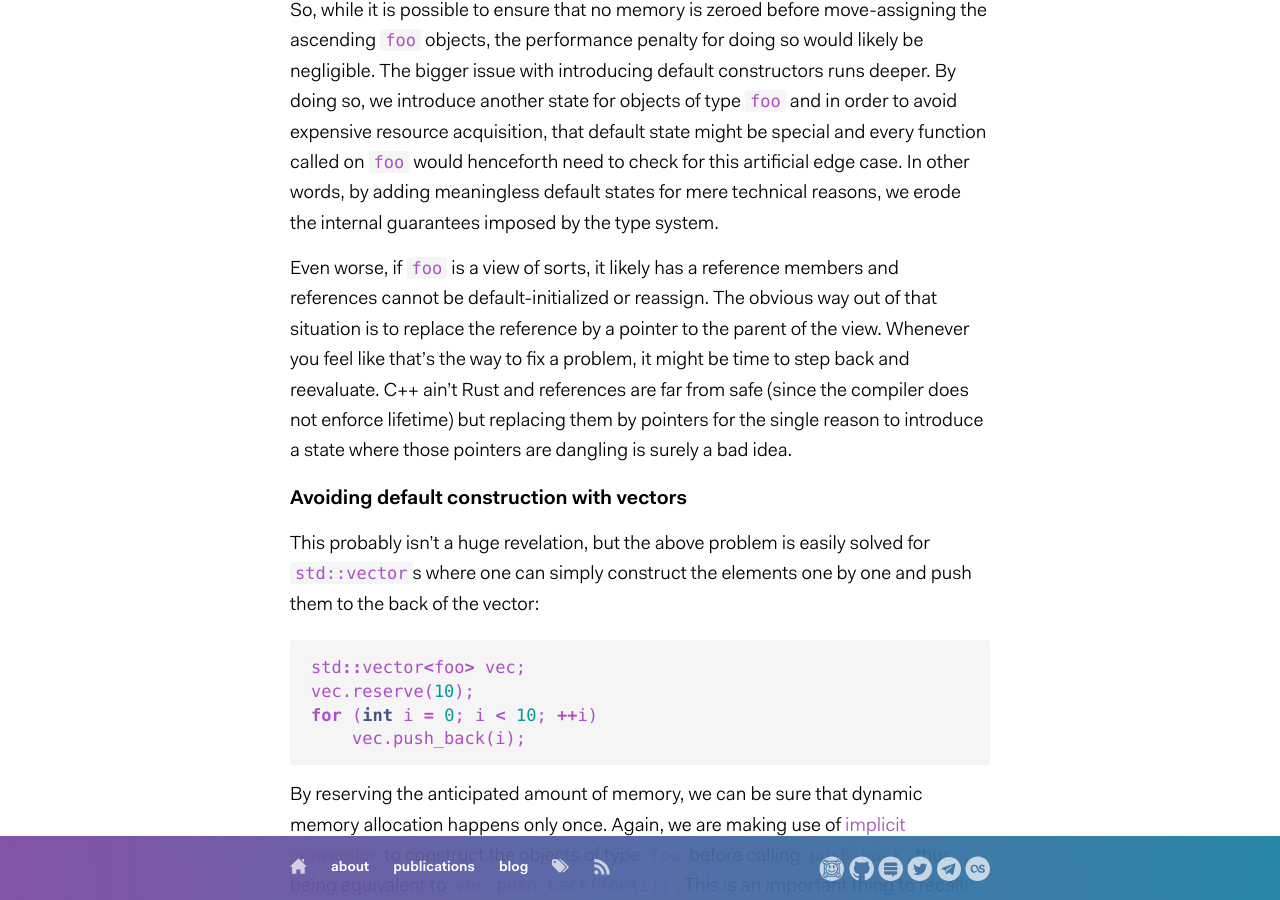
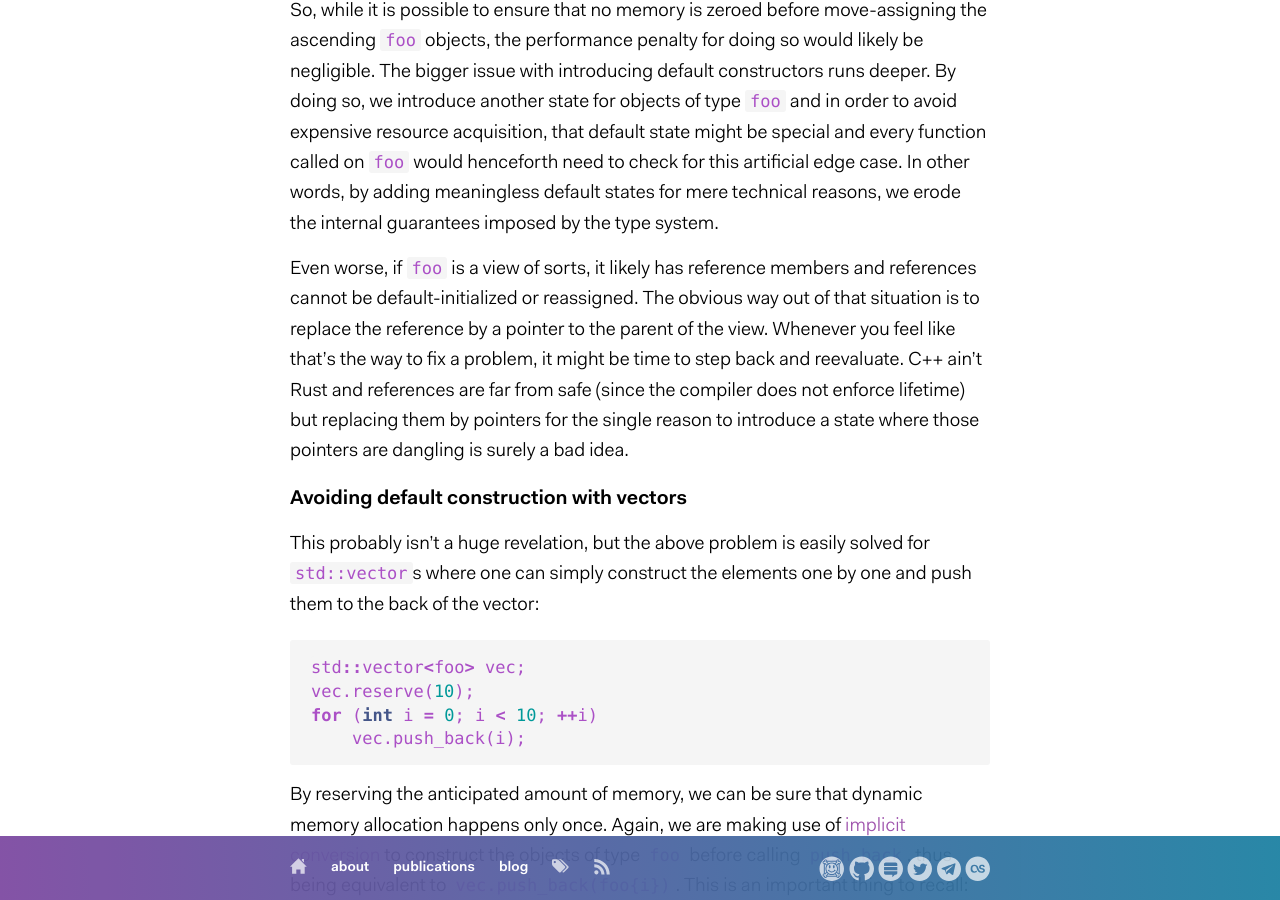
Before and after one commit to jgreitemann/jgreitemann.github.io, a Jekyll site: the page built from _posts/2018-09-15-variadic-expansion-in-aggregate-initialization.md, in a window 1280 px wide and 900 px high, scrolled down 2255 px. Built offline with Jekyll 4.4.1, drawn with Linux system fonts in a browser that asks for light colours; comment, search, counter and statistics services are not loaded; some of the changed text lies outside the part shown.

Commit message:
fix typo

```diff
--- a/_posts/2018-09-15-variadic-expansion-in-aggregate-initialization.md
+++ b/_posts/2018-09-15-variadic-expansion-in-aggregate-initialization.md
@@ -105,8 +105,8 @@
 default states for mere technical reasons, we erode the internal guarantees
 imposed by the type system.
 
-Even worse, if `foo` is a view of sorts, it likely has a reference members and
-references cannot be default-initialized or reassign. The obvious way out of
+Even worse, if `foo` is a view of sorts, it likely has reference members and
+references cannot be default-initialized or reassigned. The obvious way out of
 that situation is to replace the reference by a pointer to the parent of the
 view. Whenever you feel like that's the way to fix a problem, it might be time
 to step back and reevaluate. C++ ain't Rust and references are far from safe
@@ -243,7 +243,7 @@
 alias provided by the standard library:
 
 {% highlight cpp %}
-template<class T, T N>
+template <typename T, T N>
 using make_integer_sequence =
     std::integer_sequence<T, /* a sequence 0, 1, 2, ..., N-1 */ >;
 {% endhighlight %}
```
Also changed, not shown: other parts of _posts/2018-09-15-variadic-expansion-in-aggregate-initialization.md (+5 -5 lines).
